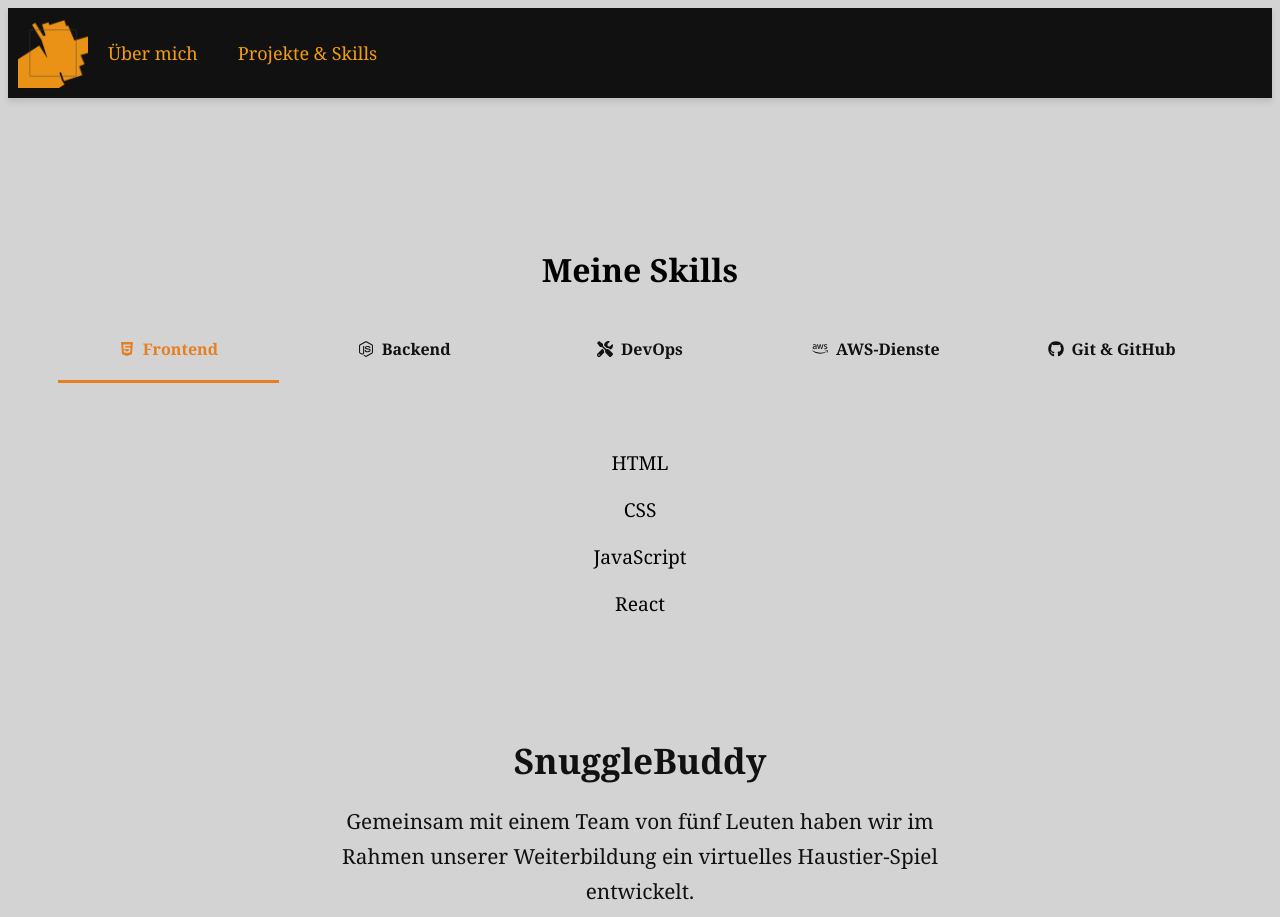
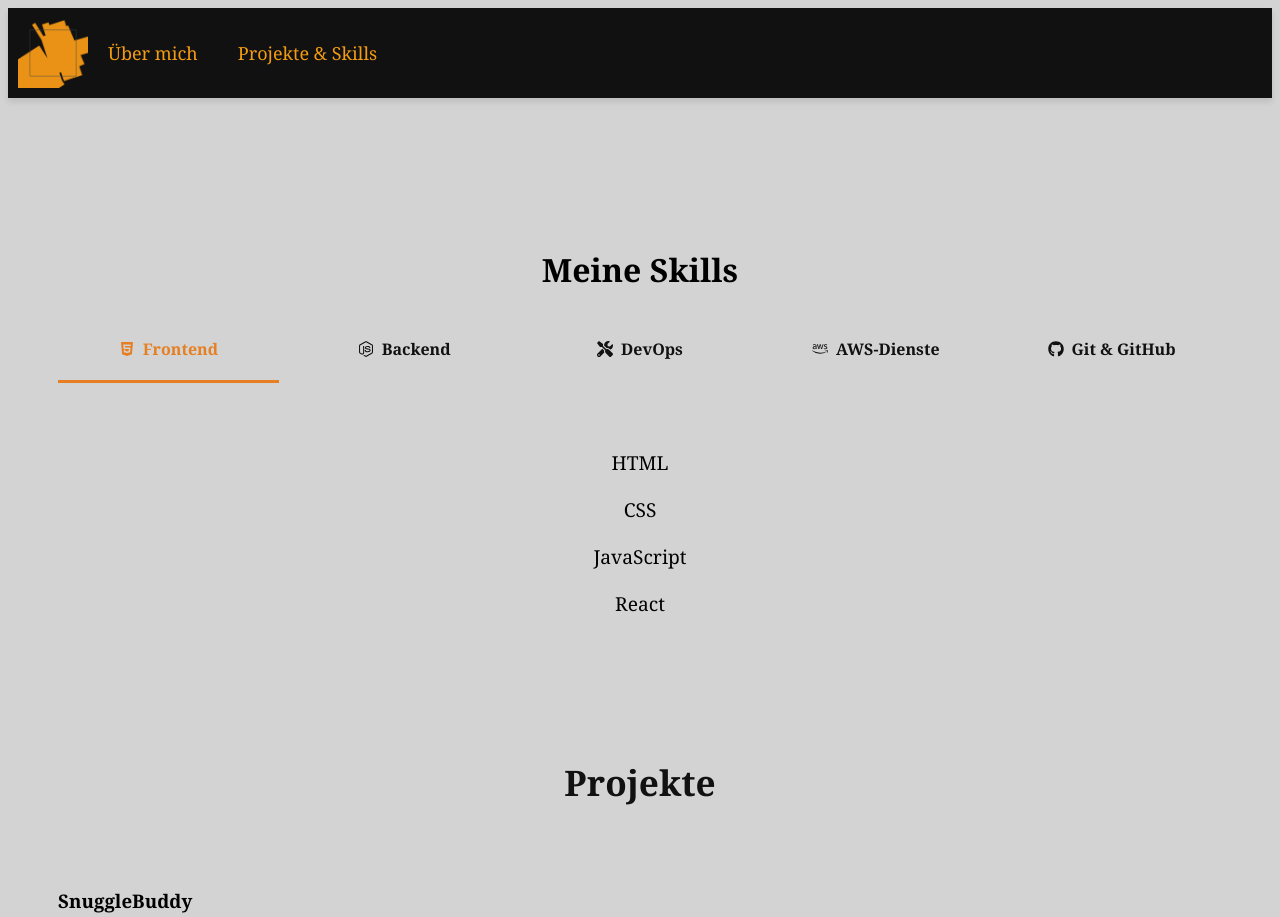
Before and after one commit to timod94/my-homepage, a React (Create React App) app: page /projects in a window 1280 px wide. Shown: the top 917 px of the page. Built offline with nearby package versions, Linux system fonts and the light colour scheme.

Commit message:
fixed changes

```diff
--- a/src/pages/projects.js
+++ b/src/pages/projects.js
@@ -254,9 +254,12 @@ const contentStyle = {
                 {activeTab === 'Git' && renderSkills(gitSkills)}
             </div>
 
-<br/><br/>
+<br/><br/><br />
 
-      <h2 style={headingStyle} className="fadeIn">SnuggleBuddy</h2>
+      <h2 style={headingStyle} className="fadeIn">Projekte</h2>
+
+<br /><br />
+      <h3>SnuggleBuddy</h3>
       <p style={describeblockStyle} className="fadeIn">Gemeinsam mit einem Team von fünf Leuten haben wir im Rahmen unserer Weiterbildung ein virtuelles Haustier-Spiel entwickelt.<br/>
         Das Spiel ist über eine Web-App spielbar und basiert auf JavaScript, HTML, CSS sowie Node.js.</p>
 
```
